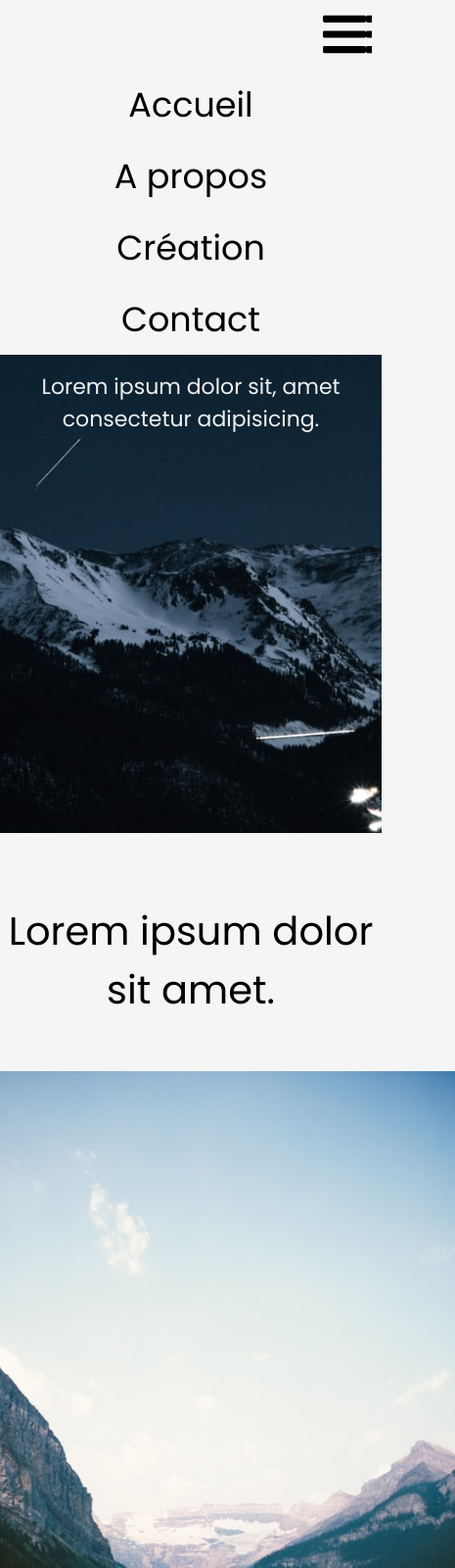
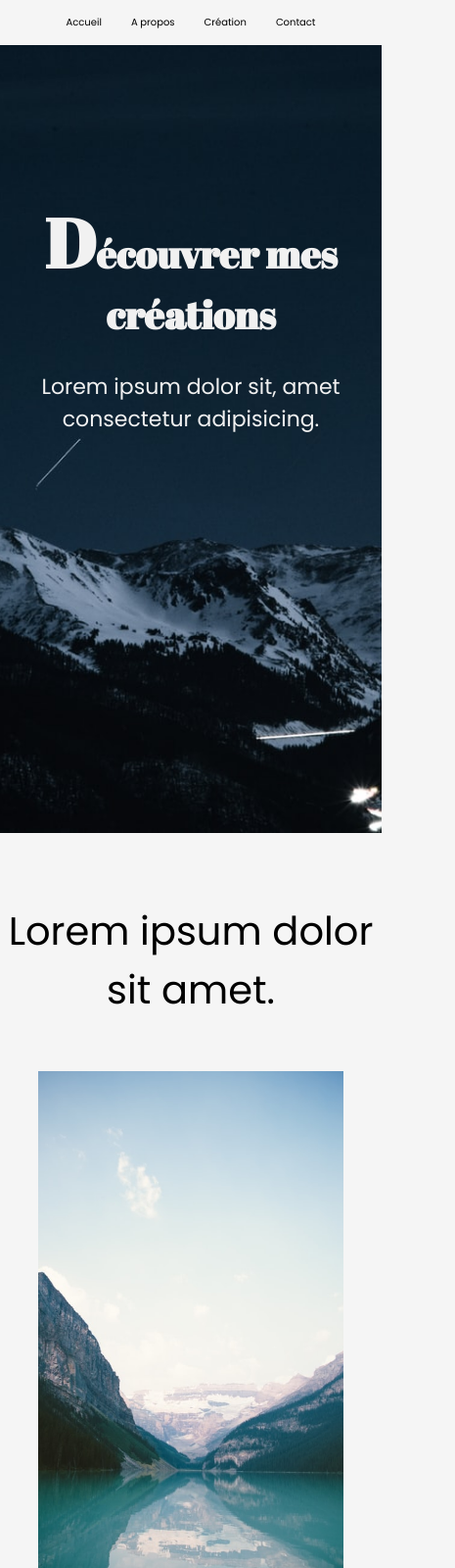
Before and after one commit to Duruti/Projet-master-css, a website: page index.html in a window 390 px wide. Shown: the top 1600 px of the page at 98% size, 465 px wide, since content can reach past the window. Drawn offline with Linux system fonts and the light colour scheme.

Commit message:
version corrigé responsive

```diff
--- a/styles/style.scss
+++ b/styles/style.scss
@@ -6,6 +6,8 @@
 }
 
 body{
+   width: 100vw;
+   height: auto;
    margin: 0;
    padding: 0;
    font-family: 'Poppins',sans-serif;
@@ -14,7 +16,7 @@
 .menu{
    position: fixed;
    margin: 0;
-   width: 100%;
+   width: 100vw;
    background-color: #F5F5F5;
 
    font-size: 22px;
@@ -23,13 +25,16 @@
       z-index: 5;
    }
    ul{
+      width: 100vw;
       margin: 0;
+      padding: 0;
       display: flex;
       justify-content: center;
       list-style: none;
 
       li{
          margin: 15px;
+         padding: 0;
          a{
             text-decoration: none;;
             color: black;
@@ -61,6 +66,14 @@
       font-weight: 400;
    }
 }
+.img{
+   margin: 20px;
+   width: 540px;
+   height: 810px;
+   background-image: url(../ressources/imgNature.jpg);
+   background-position: center;
+   background-size: cover;
+}
 #propos{
    background-color: #F5F5F5;
    padding-top: 40px;
@@ -72,18 +85,12 @@
       font-weight: 400;
    }
    .presentation{
+      width: 100%;
       margin: 0 auto;
       display: flex;
       max-width: 1200px;
       justify-content: center;
-      .img{
-         margin: 20px;
-         width: 540px;
-         height: 810px;
-         background-image: url(../ressources/imgNature.jpg);
-         background-position: center;
-         background-size: cover;
-      }
+
       .text{
          margin: 20px;
          max-width: 540px;
@@ -115,11 +122,12 @@
 }
 #creation{
    padding-top: 80px;
-
+   height: auto;
    width: 100%;
    height: auto;
    background-color: #f1f1f1;
    margin: 0 auto;
+   padding-bottom: 50px;
    h2{
       margin-top: 0px;
       padding-top: 30px;
@@ -129,7 +137,9 @@
    }
    .photos{
       display: grid;
-
+      width: 65%;
+      height: auto;
+      margin: 0 auto;
       grid-template-columns: repeat(3,1fr);
       grid-template-rows: repeat(3,1fr);
       justify-items: center;
@@ -139,6 +149,8 @@
       justify-content: center;
 
       img{
+         justify-self: center;
+         align-self: center;
          width: 300px;
          height: 400px;
          object-position: center;
@@ -153,7 +165,7 @@
    z-index: -1;
    position: fixed;
    top: 0px;
-   width: 100%;
+   width: 100vw;
   height: 100vh;
    background-image: url(../ressources/para.jpg);
    background-size: cover;
@@ -239,7 +251,9 @@
    }
 }
 @media  screen and (max-width:1200px){
-
+   .img{
+      background-color: brown;
+   }
    .presentation{
       display: flex;
       flex-direction: column;
@@ -261,7 +275,8 @@
          flex-wrap: 1;
 
          img{
-            width: 100%;
+            margin: 10px;
+            width: 90%;
             height: auto;
             object-fit: cover;
             margin: 35px 0;
@@ -272,7 +287,10 @@
 
 }
 @media  screen and (max-width:1000px){
-
+   .img{
+      width: 80%;
+      height: 150vw;
+   }
    #accueil{
       h1{
          font-size: 50px;
@@ -285,38 +303,41 @@
    .separator{
       width: 150px;
    }
+
    .menu{
-      display: flex;
-      flex-direction: column;
-      align-items: end;
-      justify-content:end;
-      background-color: #F5F5F5;
-      z-index: 3;
-      ul{
-         display: none;
-      }
-      .btnMenu{
-         margin: 10px;
-         height: 50px;
-         width: 50px;
-         background-image: url(../ressources/menu.svg);
+      font-size: 10px;
+   }   // .menu{
+   //    display: flex;
+   //    flex-direction: column;
+   //    align-items: end;
+   //    justify-content:end;
+   //    background-color: #F5F5F5;
+   //    z-index: 3;
+   //    ul{
+   //       display: none;
+   //    }
+   //    .btnMenu{
+   //       margin: 10px;
+   //       height: 50px;
+   //       width: 50px;
+   //       background-image: url(../ressources/menu.svg);
 
-      }
-      .menuPhone{
-         width: 100%;
-         height: auto;
-         display: flex;
-         flex-direction: column;
-         align-items: center;
-         a{
-            margin: 10px 0;
-            font-size: 35px;
-            text-decoration: none;
-            color: black;
-         }
-      }
+   //    }
+   //    .menuPhone{
+   //       width: 100%;
+   //       height: auto;
+   //       display: flex;
+   //       flex-direction: column;
+   //       align-items: center;
+   //       a{
+   //          margin: 10px 0;
+   //          font-size: 35px;
+   //          text-decoration: none;
+   //          color: black;
+   //       }
+   //    }
 
-   }
+   // }
    #accueil{
       h1{
          font-size: 40px;
```
Also changed, not shown: styles/style.css, 1 other file.
